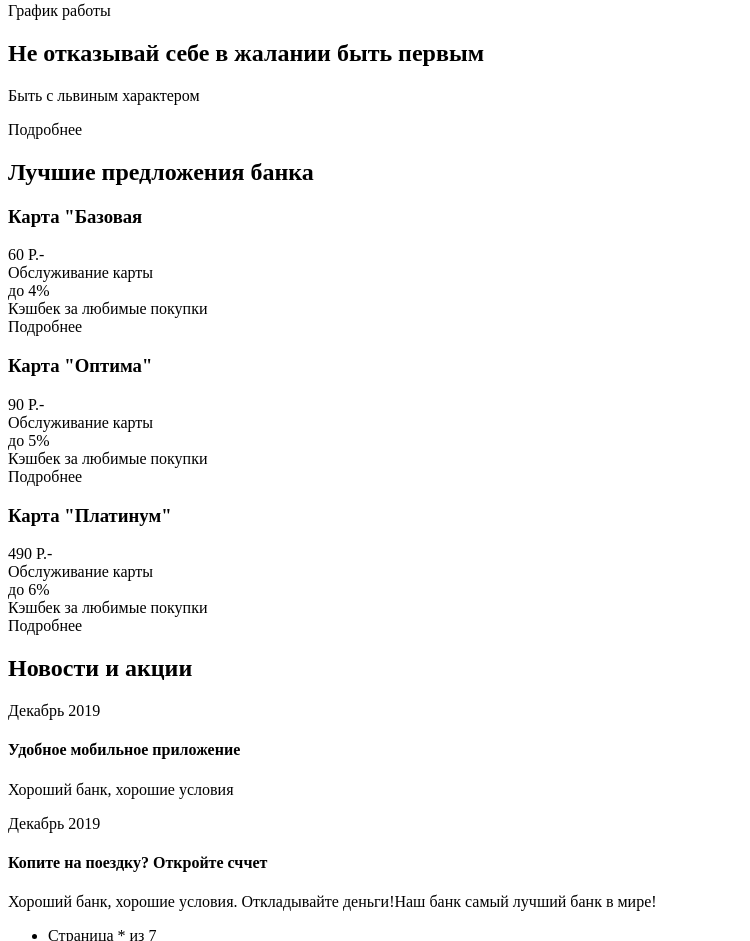
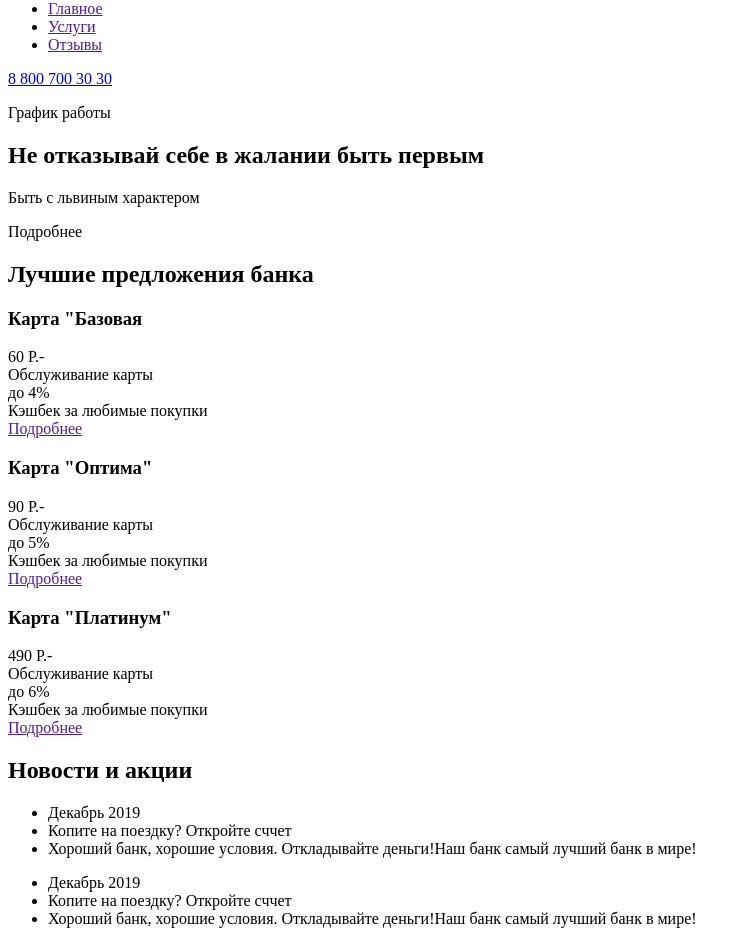
Before and after one commit to Vlad70003/task-2, a plain HTML site: page index.html in a window 1280 px wide. Shown: the part 42-983 px from the top of the page, without its empty margins (0-750 px from the left). Drawn offline with Linux system fonts and the light colour scheme.

Commit message:
Add files via upload

```diff
--- a/index.html
+++ b/index.html
@@ -6,15 +6,24 @@
 </head>
 <body>
     <div class="main_list_site">
-
         <header>
-            <a href="">"Будущий логотип"</a>
-            <a href="">Главное </a>
-            <a href="">Услуги</a>
-            <a href="">Отзывы</a>
+            <div class="logo">
+                <a href="">"Будущий логотип"</a>
+            </div>
+            <ul>
+                <li>
+                    <a href="">Главное</a>
+                </li>
+                <li>
+                    <a href="">Услуги</a>
+                </li>
+                <li>
+                    <a href="">Отзывы</a>
+                </li>
+            </ul>
             <div class="info">
-                <div class="number">8 800 700 30 30</div>
-                <div class="chart" >График работы</div>
+                <a href="tel:+78007003030">8 800 700 30 30</a>
+                <p>График работы</p>
             </div>
         </header>
 
@@ -38,7 +47,7 @@
                             <div>до 4%</div>
                             <div>Кэшбек за любимые покупки</div>
                         </div>
-                        <a>Подробнее</a>
+                        <a href="">Подробнее</a>
                     </div>
                     <div class="deal2">
                         <div class="image_deal2"></div>
@@ -49,7 +58,7 @@
                             <div>до 5%</div>
                             <div>Кэшбек за любимые покупки</div>
                         </div>
-                        <a>Подробнее</a>
+                        <a href="">Подробнее</a>
                     </div>
                     </div>
                     <div class="deal3">
@@ -61,7 +70,7 @@
                             <div>до 6%</div>
                             <div>Кэшбек за любимые покупки</div>
                         </div>
-                        <a>Подробнее</a>
+                        <a href="">Подробнее</a>
                     </div>
                 </div>
             </article>
@@ -69,18 +78,18 @@
             <article class="article_3">
                 <h2>Новости и акции</h2>
                 <div class="news">
-                    <div class="new_1">
-                        <p>Декабрь 2019</p>
-                        <h4>Удобное мобильное приложение</h4>
-                        <p>Хороший банк, хорошие условия</p>
-                    </div>
-                    <div class="new_2">
-                        <p>Декабрь 2019</p>
-                        <h4>Копите на поездку? Откройте сччет</h4>
-                        <p>Хороший банк, хорошие условия.
-                           Откладывайте деньги!Наш банк самый лучший банк в мире!
-                        </p>
-                    </div>
+                    <ul class="new_ul_1">
+                        <li>Декабрь 2019</li>
+                        <li>Копите на поездку? Откройте сччет</li>
+                        <li>Хороший банк, хорошие условия.
+                            Откладывайте деньги!Наш банк самый лучший банк в мире!</li>
+                    </ul>
+                    <ul class="new_ul_2">
+                        <li>Декабрь 2019</li>
+                        <li>Копите на поездку? Откройте сччет</li>
+                        <li>Хороший банк, хорошие условия.
+                            Откладывайте деньги!Наш банк самый лучший банк в мире!</li>
+                    </ul>
                     <div class="pages">
                         <ul>
                             <li>Страница * из 7</li>
@@ -122,7 +131,7 @@
             </ul>
             <ul>
                 <li>Бесплатные звонки по России</li>
-                <li>8 800 700 30 30</li>
+                <li> <a href="tel:+78007003030">8 800 700 30 30</a></li>
             </ul>
         </footer>
 
```
